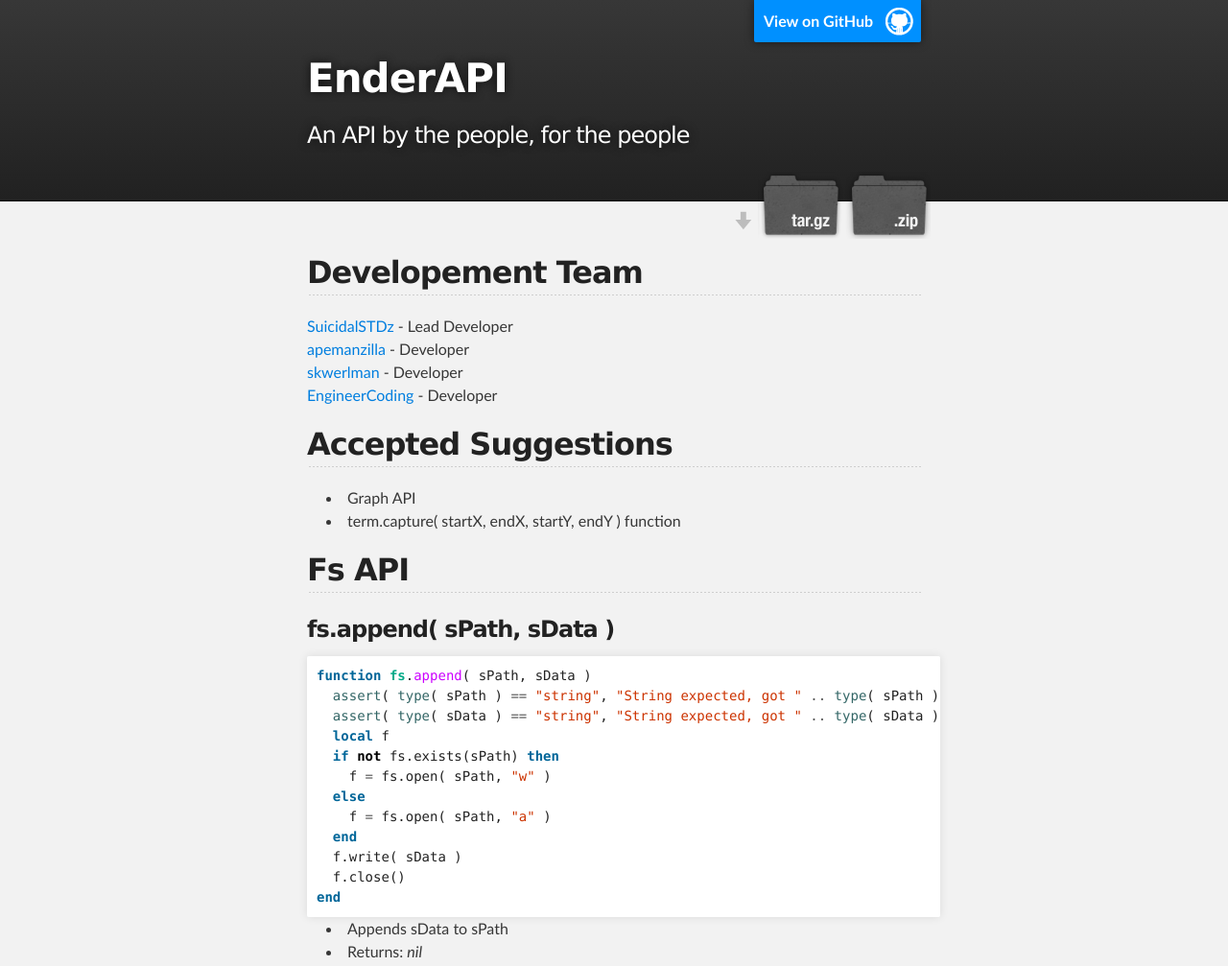
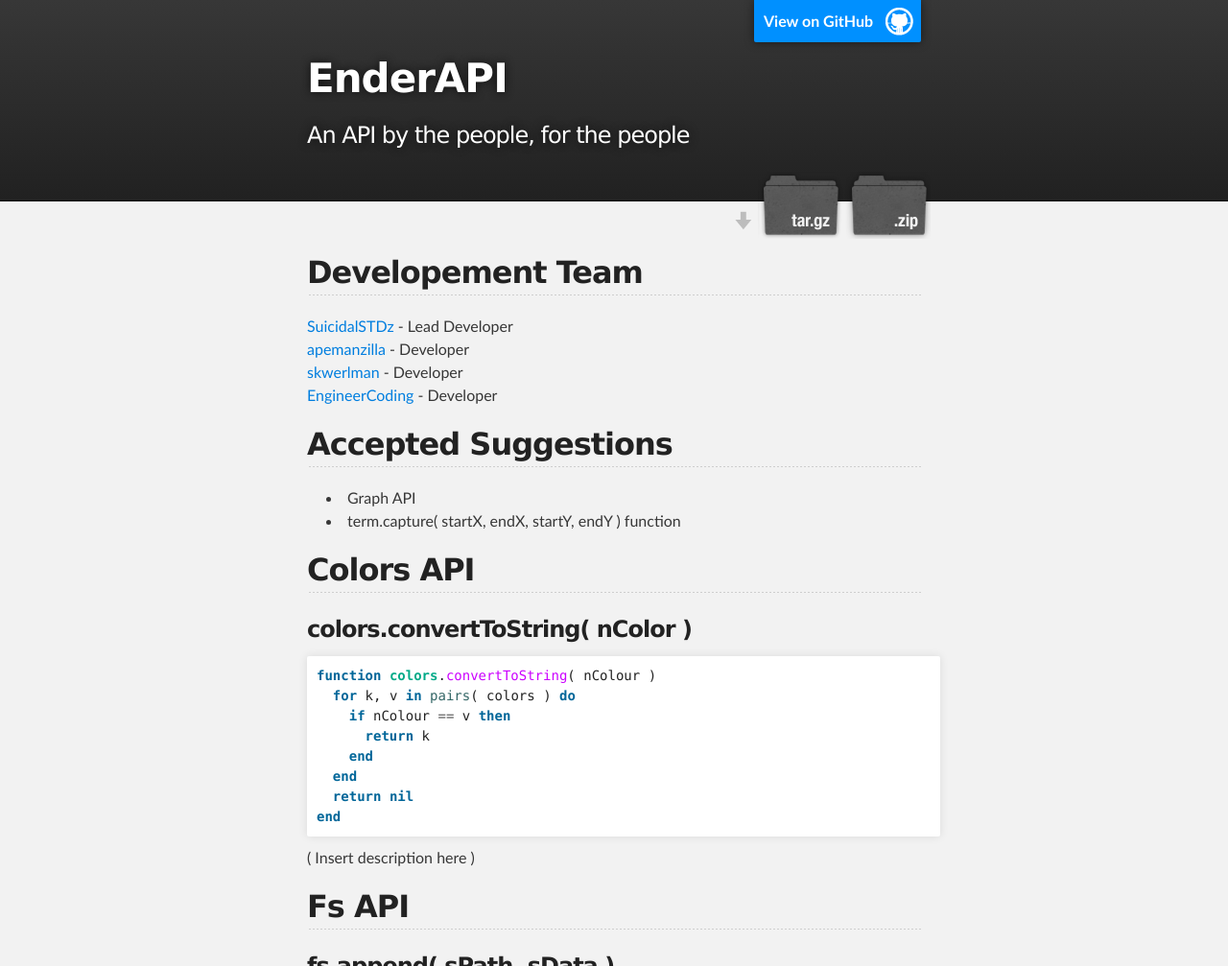
Before and after one commit to SuicidalSTDz/EnderAPI, a plain HTML site: page index.html in a window 1280 px wide. Shown: the top 1007 px of the page at 96% size. Drawn offline with Linux system fonts and the light colour scheme.

```diff
--- a/index.html
+++ b/index.html
@@ -43,6 +43,24 @@
 <li>Graph API</li>
 <li>term.capture( startX, endX, startY, endY ) function</li>
 </ul><h2>
+<a name="colors-api" class="anchor" href="#colors-api"><span class="octicon octicon-link"></span></a>Colors API</h2>
+
+<h3>
+<a name="colorsconverttostring-ncolor-" class="anchor" href="#colorsconverttostring-ncolor-"><span class="octicon octicon-link"></span></a>colors.convertToString( nColor )</h3>
+
+<div class="highlight highlight-Lua"><pre><span class="k">function</span> <span class="nc">colors</span><span class="p">.</span><span class="nf">convertToString</span><span class="p">(</span> <span class="n">nColour</span> <span class="p">)</span>
+  <span class="k">for</span> <span class="n">k</span><span class="p">,</span> <span class="n">v</span> <span class="k">in</span> <span class="nb">pairs</span><span class="p">(</span> <span class="n">colors</span> <span class="p">)</span> <span class="k">do</span>
+    <span class="k">if</span> <span class="n">nColour</span> <span class="o">==</span> <span class="n">v</span> <span class="k">then</span>
+      <span class="k">return</span> <span class="n">k</span>
+    <span class="k">end</span>
+  <span class="k">end</span>
+  <span class="k">return</span> <span class="kc">nil</span>
+<span class="k">end</span>
+</pre></div>
+
+<p>( Insert description here )</p>
+
+<h2>
 <a name="fs-api" class="anchor" href="#fs-api"><span class="octicon octicon-link"></span></a>Fs API</h2>
 
 <h3>
```
Also changed, not shown: params.json (+1 -1 lines).
